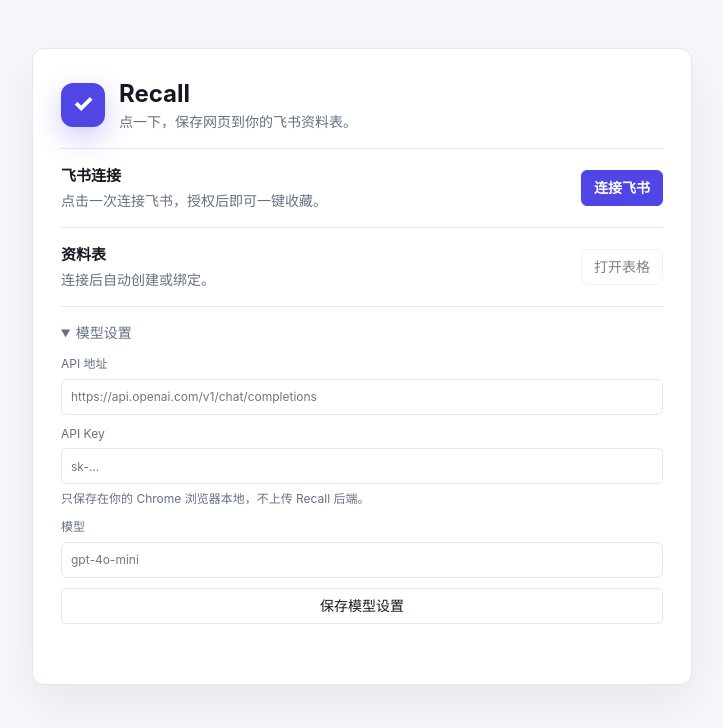
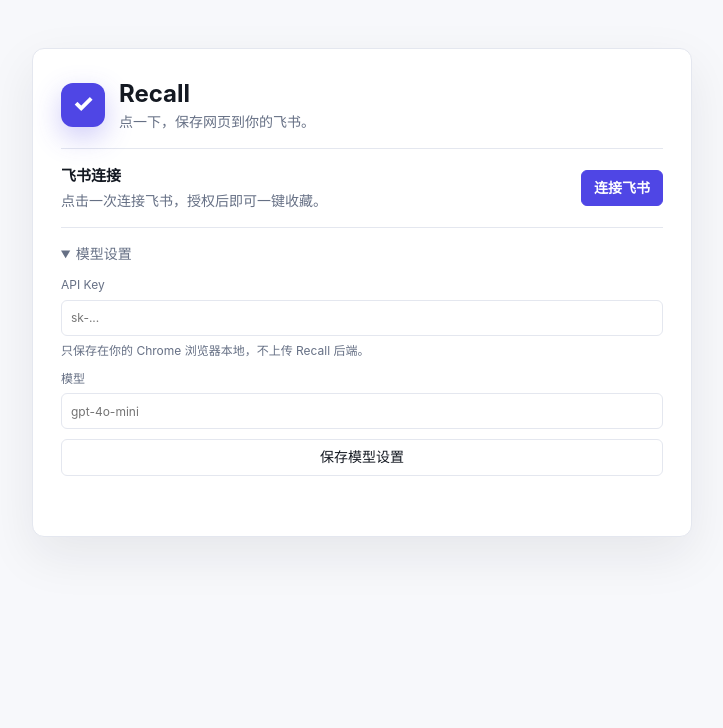
Before and after one commit to yoyoodong/recall, a browser extension: page extension-public/options.html in a window 1280 px wide. Shown: the whole page, without its empty margins (278-1001 px from the left). Drawn offline with Linux system fonts and the light colour scheme.

Commit message:
Minimize public settings UI

```diff
--- a/extension-public/background.js
+++ b/extension-public/background.js
@@ -2,7 +2,7 @@ const DEFAULT_CONFIG = {
   apiBaseUrl: "https://xrecall.netlify.app",
   sessionToken: "",
   baseUrl: "",
-  aiApiUrl: "",
+  aiApiUrl: "https://api.openai.com/v1/chat/completions",
   aiModel: "",
   aiApiKey: ""
 };
--- a/extension-public/options.html
+++ b/extension-public/options.html
@@ -12,7 +12,7 @@
         <div class="mark">✓</div>
         <div>
           <h1>Recall</h1>
-          <p>点一下，保存网页到你的飞书资料表。</p>
+          <p>点一下，保存网页到你的飞书。</p>
         </div>
       </header>
 
@@ -24,21 +24,9 @@
         <button id="connectButton" class="primary" type="button">连接飞书</button>
       </section>
 
-      <section class="panel">
-        <div>
-          <h2>资料表</h2>
-          <p id="baseText">连接后自动创建或绑定。</p>
-        </div>
-        <button id="openBaseButton" type="button" disabled>打开表格</button>
-      </section>
-
       <details class="advanced" open>
         <summary>模型设置</summary>
         <form id="aiForm">
-          <label>
-            API 地址
-            <input id="aiApiUrl" name="aiApiUrl" type="url" placeholder="https://api.openai.com/v1/chat/completions">
-          </label>
           <label>
             API Key
             <input id="aiApiKey" name="aiApiKey" type="password" autocomplete="off" placeholder="sk-...">
--- a/extension-public/options.js
+++ b/extension-public/options.js
@@ -2,7 +2,7 @@ const DEFAULT_CONFIG = {
   apiBaseUrl: "https://xrecall.netlify.app",
   sessionToken: "",
   baseUrl: "",
-  aiApiUrl: "",
+  aiApiUrl: "https://api.openai.com/v1/chat/completions",
   aiModel: ""
 };
 
@@ -12,9 +12,7 @@ const DEFAULT_SECRET_CONFIG = {
 
 const statusEl = document.querySelector("#status");
 const connectButton = document.querySelector("#connectButton");
-const openBaseButton = document.querySelector("#openBaseButton");
 const connectionText = document.querySelector("#connectionText");
-const baseText = document.querySelector("#baseText");
 const aiForm = document.querySelector("#aiForm");
 
 init();
@@ -23,21 +21,17 @@ async function init() {
   await syncFromCallbackHash();
   const config = await getConfig();
   const secretConfig = await getSecretConfig();
-  document.querySelector("#aiApiUrl").value = config.aiApiUrl;
   document.querySelector("#aiModel").value = config.aiModel;
   document.querySelector("#aiApiKey").value = secretConfig.aiApiKey;
   render(config);
 
   connectButton.addEventListener("click", () => connectFeishu(config));
-  openBaseButton.addEventListener("click", () => {
-    if (config.baseUrl) chrome.tabs.create({ url: config.baseUrl });
-  });
 
   aiForm.addEventListener("submit", async (event) => {
     event.preventDefault();
     const nextConfig = {
       ...(await getConfig()),
-      aiApiUrl: document.querySelector("#aiApiUrl").value.trim(),
+      aiApiUrl: DEFAULT_CONFIG.aiApiUrl,
       aiModel: document.querySelector("#aiModel").value.trim()
     };
     const nextSecretConfig = {
@@ -45,7 +39,7 @@ async function init() {
     };
     await chrome.storage.sync.set({ config: nextConfig });
     await chrome.storage.local.set({ secretConfig: nextSecretConfig });
-    statusEl.textContent = nextConfig.aiApiUrl && nextSecretConfig.aiApiKey ? "模型设置已保存" : "模型设置已保存；未填 API Key 时会使用基础摘要";
+    statusEl.textContent = nextSecretConfig.aiApiKey ? "模型设置已保存" : "模型设置已保存；未填 API Key 时会使用基础摘要";
     render(nextConfig);
   });
 }
@@ -126,14 +120,6 @@ function render(config) {
     connectionText.textContent = "点击一次连接飞书，授权后即可一键收藏。";
     connectButton.textContent = "连接飞书";
   }
-
-  if (config.baseUrl) {
-    baseText.textContent = config.baseUrl;
-    openBaseButton.disabled = false;
-  } else {
-    baseText.textContent = "连接后自动创建或绑定。";
-    openBaseButton.disabled = true;
-  }
 }
 
 async function getConfig() {
```
Also changed, not shown: extension-public/manifest.json.
